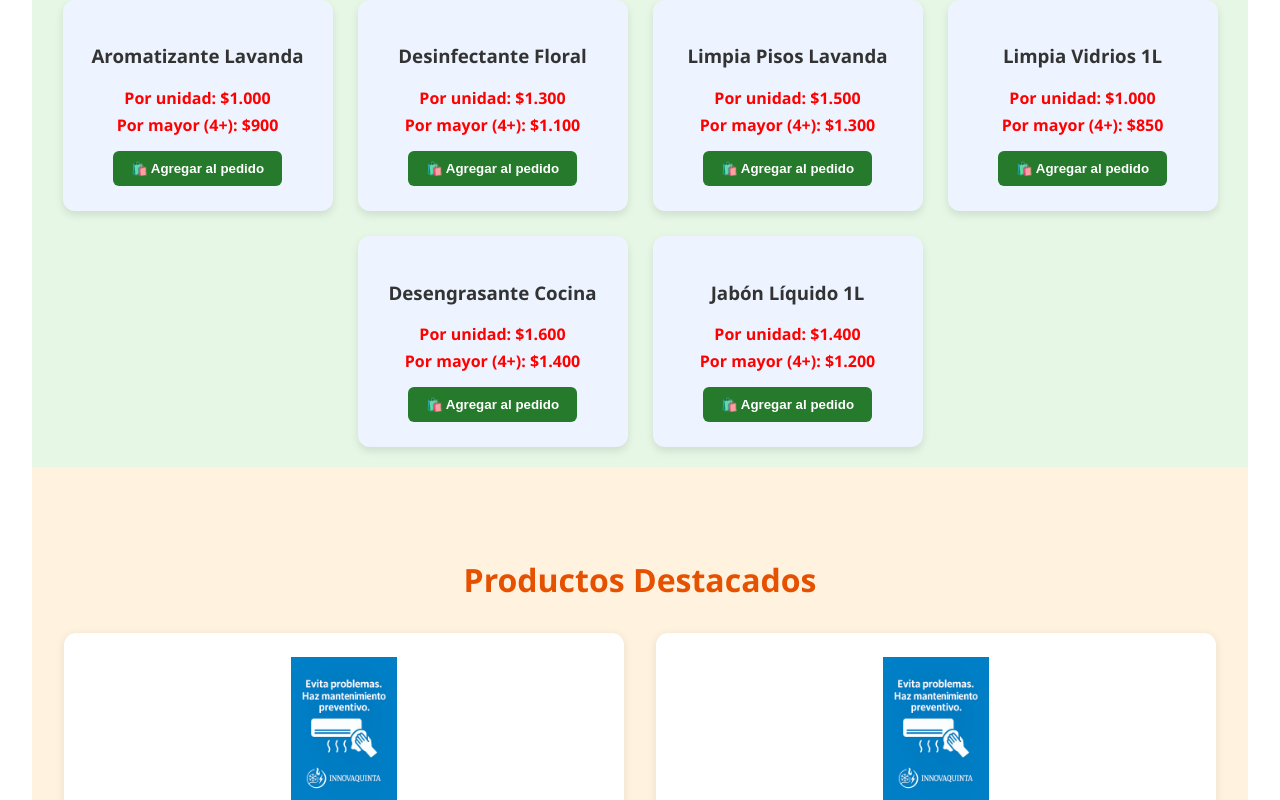
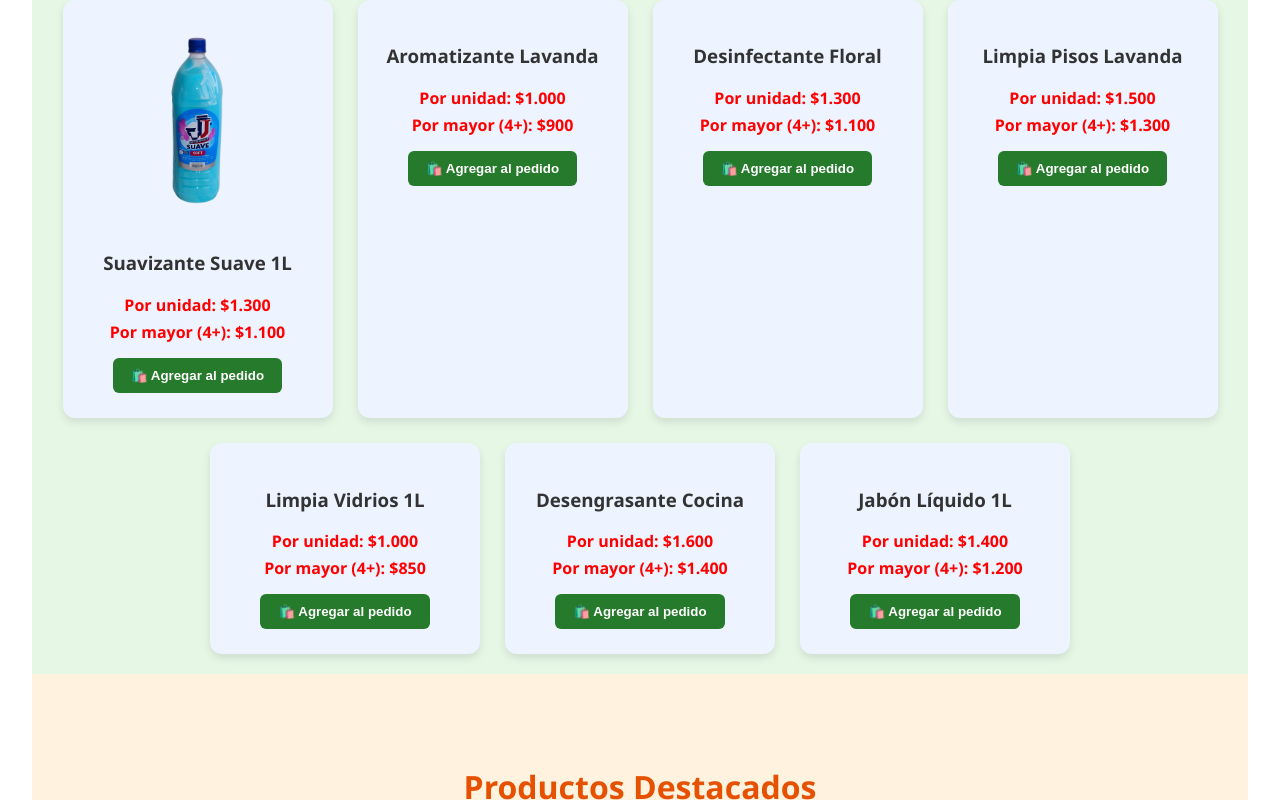
Before and after one commit to Marshelby/joaco-ro, a React (Vite) app: page / in a window 1280 px wide. Shown: the part 1714-2514 px from the top of the page. Built offline with nearby package versions, Linux system fonts and the light colour scheme.

Commit message:
Agrega producto Suavizante Suave con imagen incluida en el catálogo

```diff
--- a/src/components/Catalogo.jsx
+++ b/src/components/Catalogo.jsx
@@ -7,6 +7,7 @@ import detergenteImg from "../assets/productos/detergente_matic_sin_fondo.png";
 import cloroGelImg from "../assets/productos/clorogel.png";
 import cloroLavandaImg from "../assets/productos/cloro.png";
 import lavalozasImg from "../assets/productos/lavalozas.png";
+import suavizanteImg from "../assets/productos/suave.png"; // 🆕
 
 const productos = [
   {
@@ -32,6 +33,12 @@ const productos = [
     precioUnidad: "$1.200",
     precioMayor: "$1.000",
     imagen: lavalozasImg,
+  },
+  {
+    nombre: "Suavizante Suave 1L", // 🆕
+    precioUnidad: "$1.300",
+    precioMayor: "$1.100",
+    imagen: suavizanteImg,
   },
   {
     nombre: "Aromatizante Lavanda",
```
Also changed, not shown: src/assets/productos/suave.png (added).
